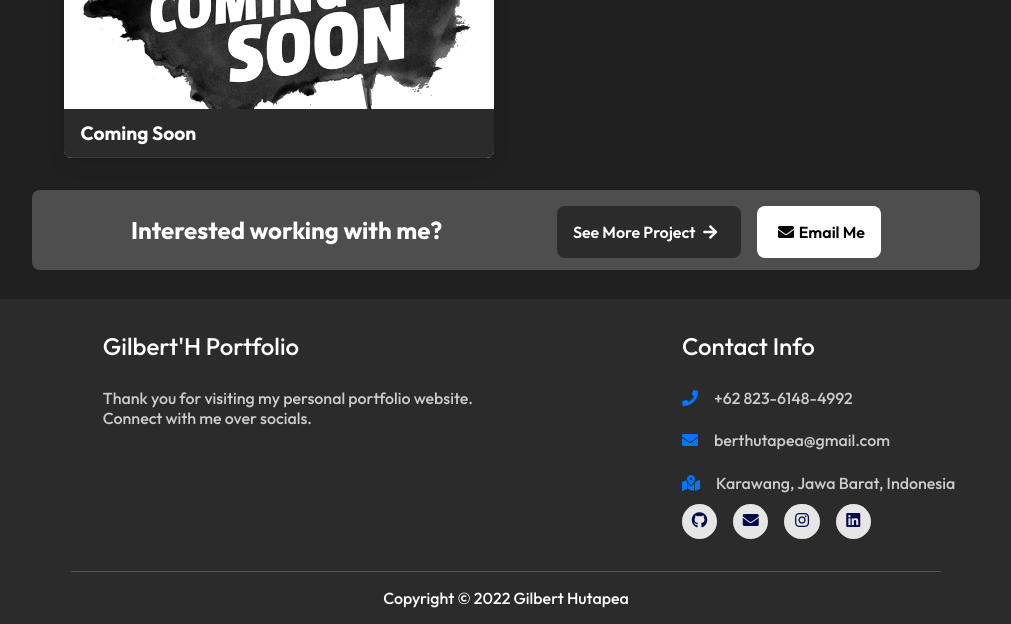
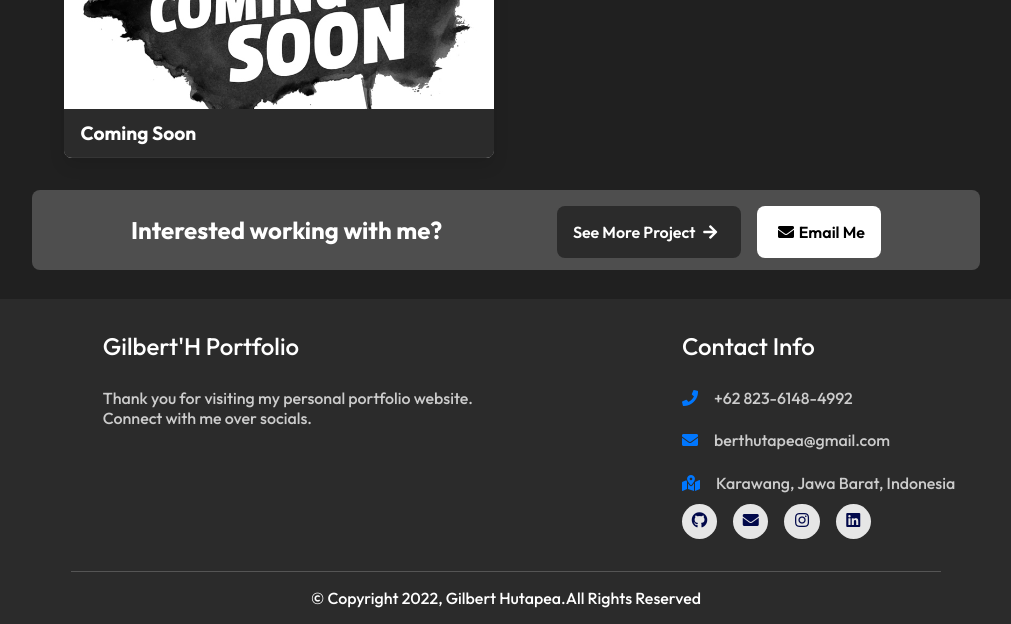
Before and after one commit to berthutapea/my-portfolio-website, a plain HTML site: page index.html in a window 1280 px wide. Shown: the part 2376-3000 px from the top of the page, without its empty margins (134-1145 px from the left). Drawn offline with nearby package versions, Linux system fonts and the light colour scheme; animation ran at ten frames a second.

Commit message:
Update index.html

```diff
--- a/index.html
+++ b/index.html
@@ -256,7 +256,7 @@
         </div>
       </div>
 
-      <h1 class="credit">Copyright &copy; 2022 <a href="https://github.com/berthutapea"> Gilbert Hutapea</a></h1>
+      <h1 class="credit">&copy; Copyright 2022, <a href="https://github.com/berthutapea"> Gilbert Hutapea.</a>All Rights Reserved</h1>
     </footer>
     <!--?======================== Footer end ========================= -->
 
```
